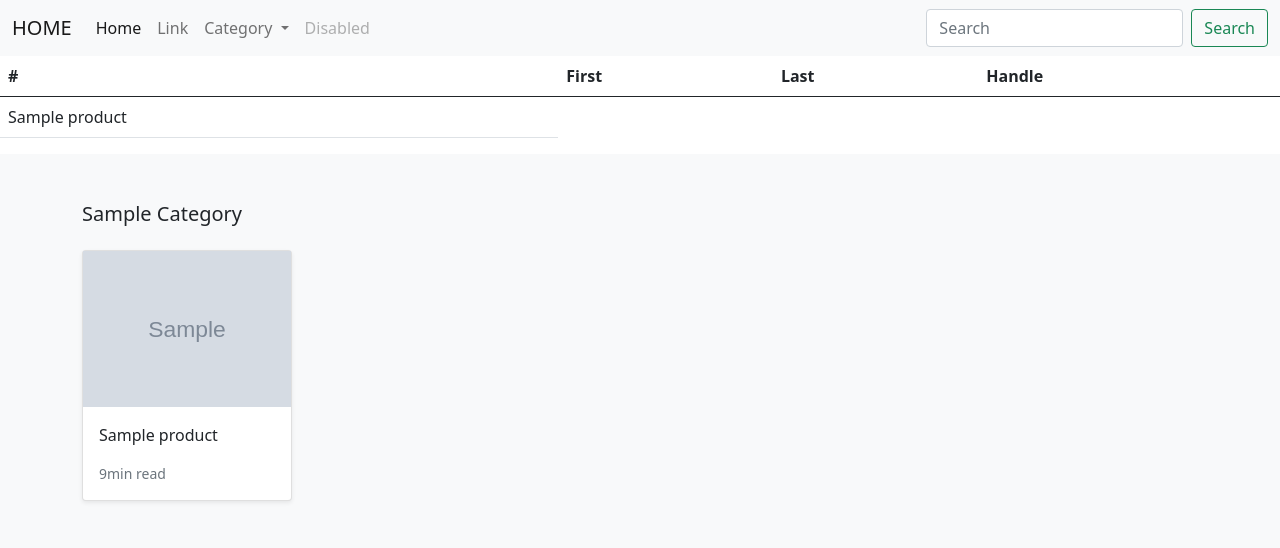
After one commit to AuroraStorm-sw/Knits_knots, a Django app: a page that uses templates/base.html in a window 1280 px wide. The commit adds this page. Shown: the top 548 px of the page. Run offline with Django 3.2, Linux system fonts and the light colour scheme; tables that the repository leaves empty hold one stand-in row (values such as "Sample post"); grey boxes marked "Sample" are stand-in pictures.

Commit message:
Create searchability for products per  category, reinstall apps after missing to freeze requirements during previous session

```diff
--- a/knits_knots/settings.py
+++ b/knits_knots/settings.py
@@ -29,7 +29,7 @@
 # SECURITY WARNING: don't run with debug turned on in production!
 DEBUG = True
 
-ALLOWED_HOSTS = ['8000-aurorastorms-knitsknots-wbvrj6kg5vy.ws-eu104.gitpod.io', "knits-knots-3cc8ac17064e.herokuapp.com"]
+ALLOWED_HOSTS = ['8000-aurorastorms-knitsknots-gbq88bbce0h.ws-eu104.gitpod.io', "knits-knots-3cc8ac17064e.herokuapp.com"]
 
 
 # Application definition
--- a/products/models.py
+++ b/products/models.py
@@ -8,6 +8,9 @@
 
     class Meta:
         verbose_name_plural = 'categories'
+
+    def get_absolute_url(self):
+        return reverse('products:category_list', args=[self.slug])
 
     def __str__(self):
         return self.name
--- /dev/null
+++ b/products/templates/products/category.html
@@ -0,0 +1,42 @@
+{% extends "base.html" %}
+{% load static %}
+{% block title %}
+{% if category %}{{ category.name }}{% else %}Products{% endif %}
+{% endblock %}
+{% block content %}
+
+
+<main>
+  <div class="album py-5 bg-light">
+    <div class="container">
+
+      <div class="pb-3 h5">{{category.name|title}}</div>
+      <div class="row row-cols-1 row-cols-sm-2 row-cols-md-5 g-3">
+
+        {% for product in products %}
+
+        <div class="col">
+          <div class="card shadow-sm">
+          <img class="img-fluid" alt="Responsive image" src="{{ product.image.url }}">
+
+            <div class="card-body">
+              <p class="card-text">
+                <a class="text-dark text-decoration-none" href="{{ product.get_absolute_url }}">{{ product.name }}</a>
+              </p>
+              <div class="d-flex justify-content-between align-items-center">
+                <small class="text-muted">9min read</small>
+              </div>
+            </div>
+          </div>
+        </div>
+
+        {% endfor %}
+
+      </div>
+    </div>
+  </div>
+
+
+</main>
+
+{% endblock %}
--- a/products/urls.py
+++ b/products/urls.py
@@ -5,5 +5,6 @@
 
 urlpatterns = [
     path('', views.product_all, name='product_all'),
-    path('item/<slug:slug>', views.product_detail, name='product_detail'),
+    path('<slug:slug>', views.product_detail, name='product_detail'),
+    path('<slug:category_slug>/', views.category_list, name='category_list'),
 ]
--- a/products/views.py
+++ b/products/views.py
@@ -10,6 +10,12 @@
     return {
         'categories': Category.objects.all()
     }
+
+
+def category_list(request, category_slug):
+    category = get_object_or_404(Category, slug=category_slug)
+    products = Product.objects.filter(category=category)
+    return render(request, 'products/category.html', {'category': category, 'products': products})
 
 
 def product_all(request):
--- a/requirements.txt
+++ b/requirements.txt
@@ -2,8 +2,10 @@
 dj-database-url==0.5.0
 Django==3.2.21
 django-allauth==0.41.0
+django-extensions==3.2.3
 gunicorn==21.2.0
 oauthlib==3.2.2
+Pillow==10.0.0
 psycopg2==2.9.7
 python3-openid==3.2.0
 requests-oauthlib==1.3.1
--- a/templates/base.html
+++ b/templates/base.html
@@ -35,22 +35,17 @@
             <li class="nav-item dropdown">
               <a class="nav-link dropdown-toggle" href="#" id="navbarDropdown" role="button" data-bs-toggle="dropdown"
                 aria-expanded="false">
-                Dropdown
+                Category
               </a>
               <ul class="dropdown-menu" aria-labelledby="navbarDropdown">
                 {% for category in categories %}
 
                 <li>
-                  <a class="dropdown-item" href="#">{{ category.name|title }}</a>
+                  <a class="dropdown-item" href="{{ category.get_absolute_url }}">{{ category.name|title }}</a>
                 </li>
 
                 {% endfor %}
 
-                <li><a class="dropdown-item" href="#">Another action</a></li>
-                <li>
-                  <hr class="dropdown-divider">
-                </li>
-                <li><a class="dropdown-item" href="#">Something else here</a></li>
               </ul>
             </li>
             <li class="nav-item">
```
Also changed, not shown: products/templates/products/products.html (+37 -18 lines).
